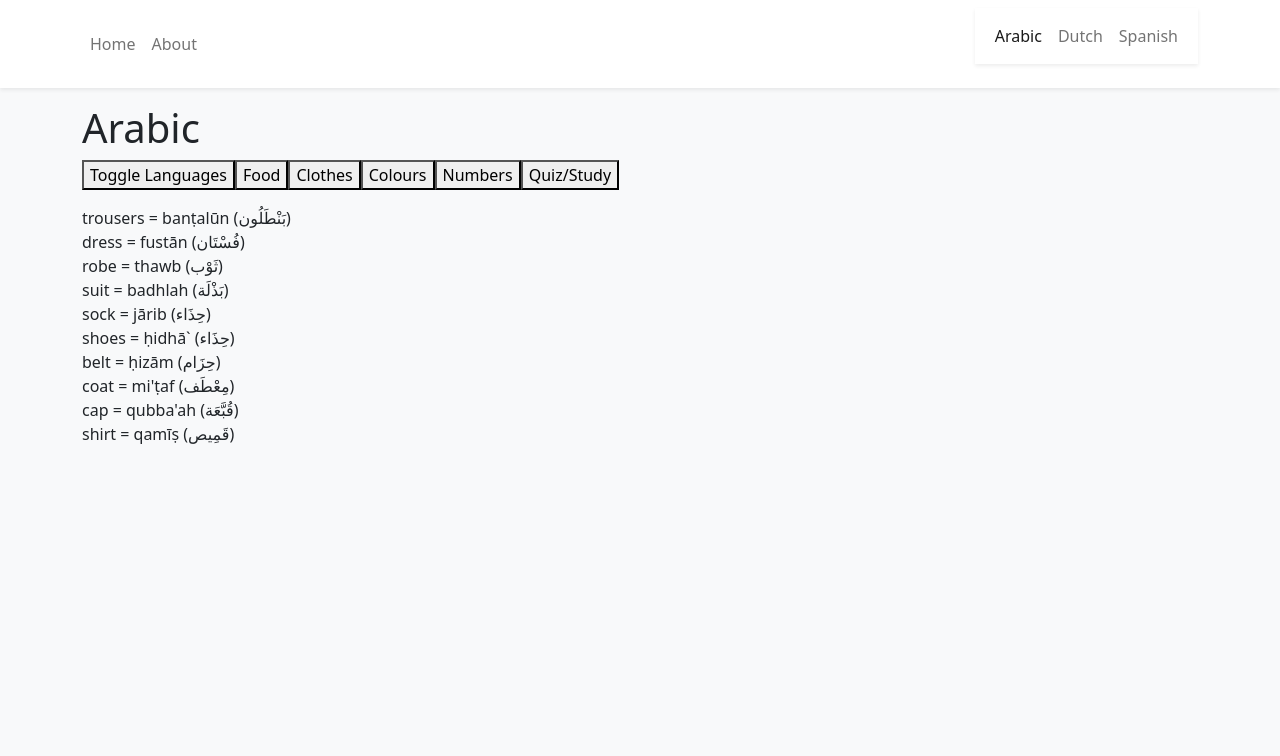
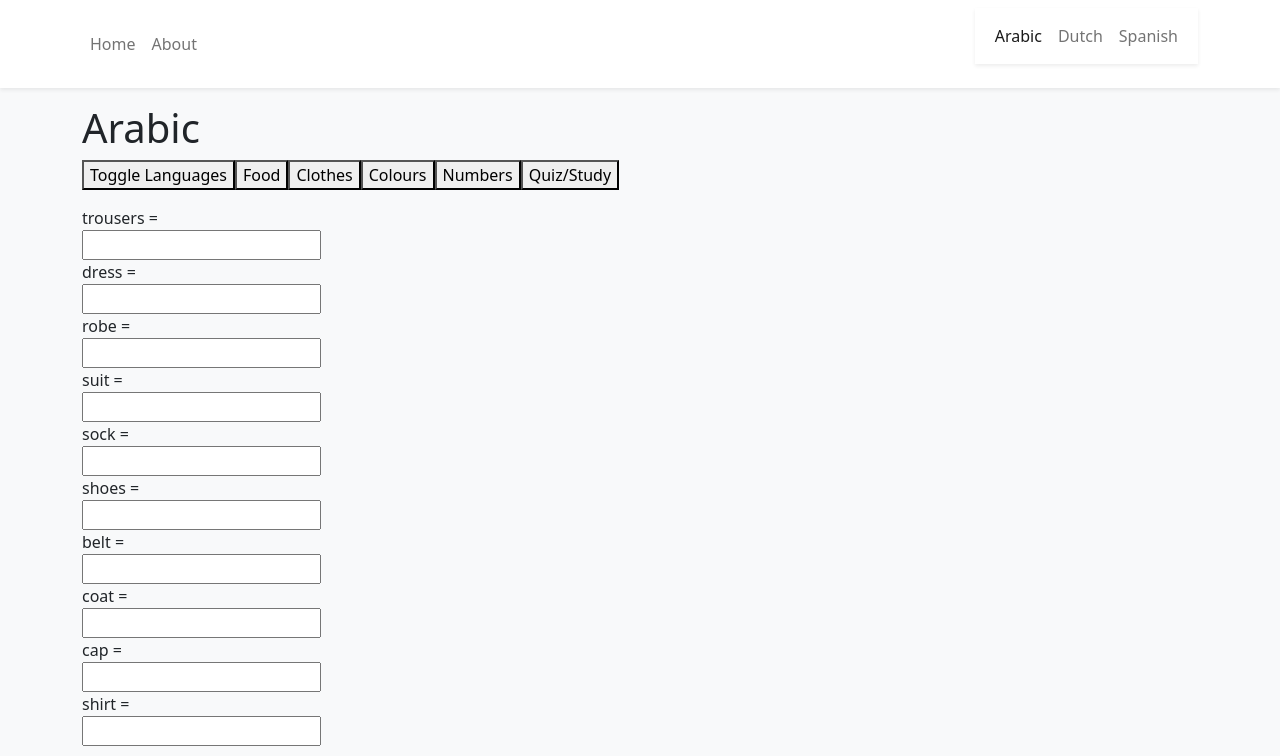
Before and after one commit to KevinCramer/LanguageToolReact, a React (Vite) app: page /study/arabic in a window 1280 px wide. Shown: the top 756 px of the page. Built offline with nearby package versions, Linux system fonts and the light colour scheme.

Commit message:
refactoring StudyContent and adding better naming convention

```diff
--- a/src/pages/Languages/StudyContent.tsx
+++ b/src/pages/Languages/StudyContent.tsx
@@ -3,50 +3,53 @@ import { Key, useState } from "react"
 const StudyContent = (props: any) => {
     const language = props.language
     const languageName = props.languageName
-    var x =1;
-    var setting = "Study"
-    var [x,setX] = useState(x)
-    const handleClick = () => { return setX(x*(-1))}
-    var category = "Clothes"
-    var [category,setCategory] = useState(category)
-    const changeCategoryToFood = () => { return setCategory("Food")}
-    const changeCategoryToClothes = () => { return setCategory("Clothes")}
-    const changeCategoryToColours = () => { return setCategory("Colours")}
-    const changeCategoryToNumbers = () => { return setCategory("Numbers")}
-    var [setting,setSetting] = useState(setting)
-    const changeSetting = () => { return setSetting((setting === "Study" ? "Quiz": "Study"))}
-    function ToggleQuiz( StudyOrQuiz: string){
-        if (StudyOrQuiz === "Study") {
+
+    var showBaseLanguage = true;
+    var [showBaseLanguage,setShowBaseLanguage] = useState(showBaseLanguage)
+    const handleClick = () => { return setShowBaseLanguage(!showBaseLanguage)}
+    var topics = ["Clothes","Colours","Food","Numbers"]
+    var current_topic = topics[0]
+    var [current_topic,setCurrentTopic] = useState(current_topic)
+    const changeCurrentTopicToClothes = () => { return setCurrentTopic(topics[0])}
+    const changeCurrentTopicToColours = () => { return setCurrentTopic(topics[1])}
+    const changeCurrentTopicToFood = () => { return setCurrentTopic(topics[2])}
+    const changeCurrentTopicToNumbers = () => { return setCurrentTopic(topics[3])}
+
+    var quiz = true
+    var [quiz,setQuiz] = useState(quiz)
+    const changeQuizState = () => { return setQuiz((!quiz))}
+    function ToggleQuiz(){
+        if (quiz) {
             return (
+                <div>
+                    {topic_words.map((word: { englishWord: Key | null | undefined; foreignWord: string; }) => (<div><div key={word.englishWord} >{showBaseLanguage? word.englishWord + " = " : word.foreignWord + " = "}  <form style={{ display: 'flex', flexDirection : 'row'}}><input type="text" id="name" /></form></div></div>))}
+                </div>
 
-                <div>
-                    {category_words.map((word: { englishWord: Key | null | undefined; foreignWord: string; }) => (<div key={word.englishWord} > {x===1? word.englishWord + " = " + word.foreignWord : word.foreignWord + " = " + word.englishWord} </div>))}
-                </div>
         )
         }
-        if (StudyOrQuiz === "Quiz") {
+        else {
             return (
                 <div>
-                    {category_words.map((word: { englishWord: Key | null | undefined; foreignWord: string; }) => (<div><div key={word.englishWord} >{x===1? word.englishWord + " = " : word.foreignWord + " = "}  <form style={{ display: 'flex', flexDirection : 'row'}}><input type="text" id="name" /></form></div></div>))}
+                    {topic_words.map((word: { englishWord: Key | null | undefined; foreignWord: string; }) => (<div key={word.englishWord} > {showBaseLanguage? word.englishWord + " = " + word.foreignWord : word.foreignWord + " = " + word.englishWord} </div>))}
+                </div>
 
-                </div>
             )
         }
 
     }
 
-    var category_words = language.filter((word: { topic: string; }) => {return word.topic === category} )
+    var topic_words = language.filter((word: { topic: string; }) => {return word.topic === current_topic} )
     return (
         <div>
             <h1>{languageName}</h1>
                 <button onClick={handleClick} >Toggle Languages</button>
-                <button onClick={changeCategoryToFood} >Food</button>
-                <button onClick={changeCategoryToClothes} >Clothes</button>
-                <button onClick={changeCategoryToColours} >Colours</button>
-                <button onClick={changeCategoryToNumbers} >Numbers</button>
-                <button onClick={changeSetting} >Quiz/Study</button>
+                <button onClick={changeCurrentTopicToFood} >Food</button>
+                <button onClick={changeCurrentTopicToClothes} >Clothes</button>
+                <button onClick={changeCurrentTopicToColours} >Colours</button>
+                <button onClick={changeCurrentTopicToNumbers} >Numbers</button>
+                <button onClick={changeQuizState} >Quiz/Study</button>
                 <p></p>
-                {ToggleQuiz(setting)}
+                {ToggleQuiz()}
         </div>
       );
 }
```
